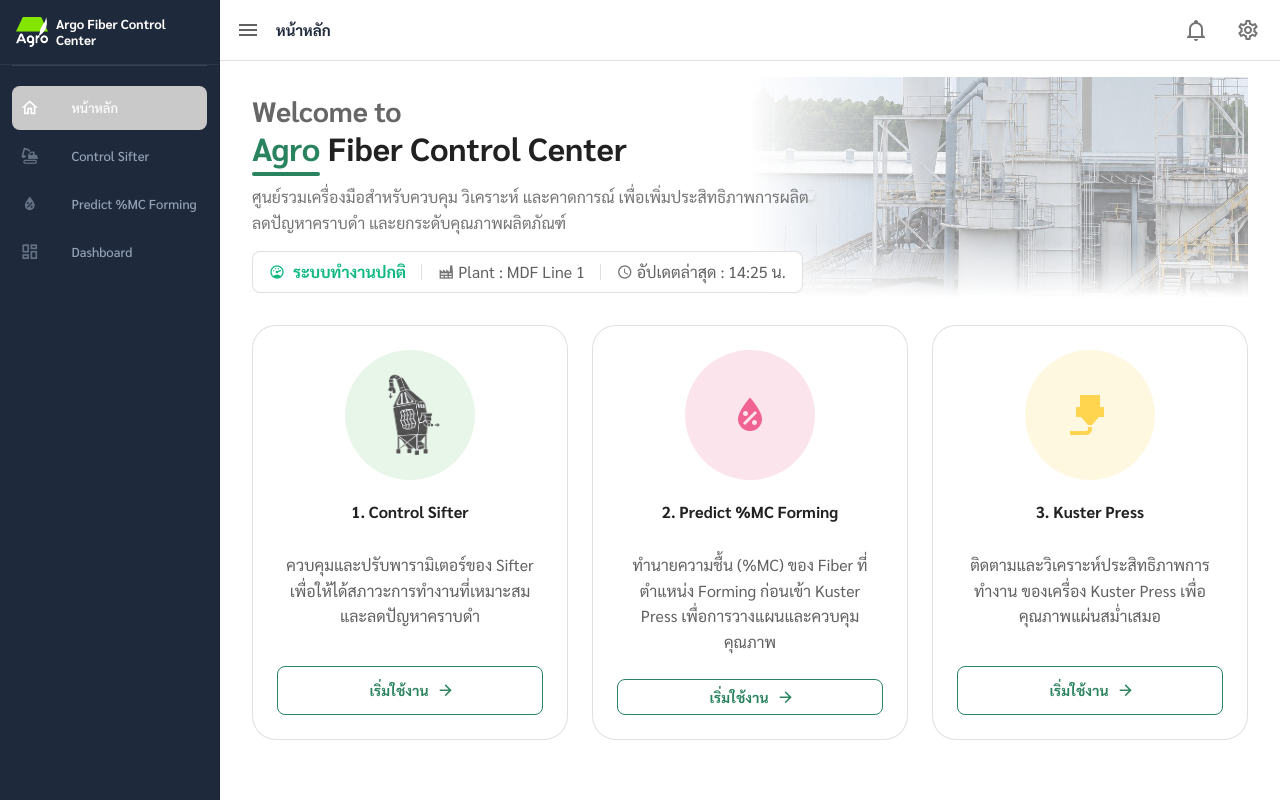
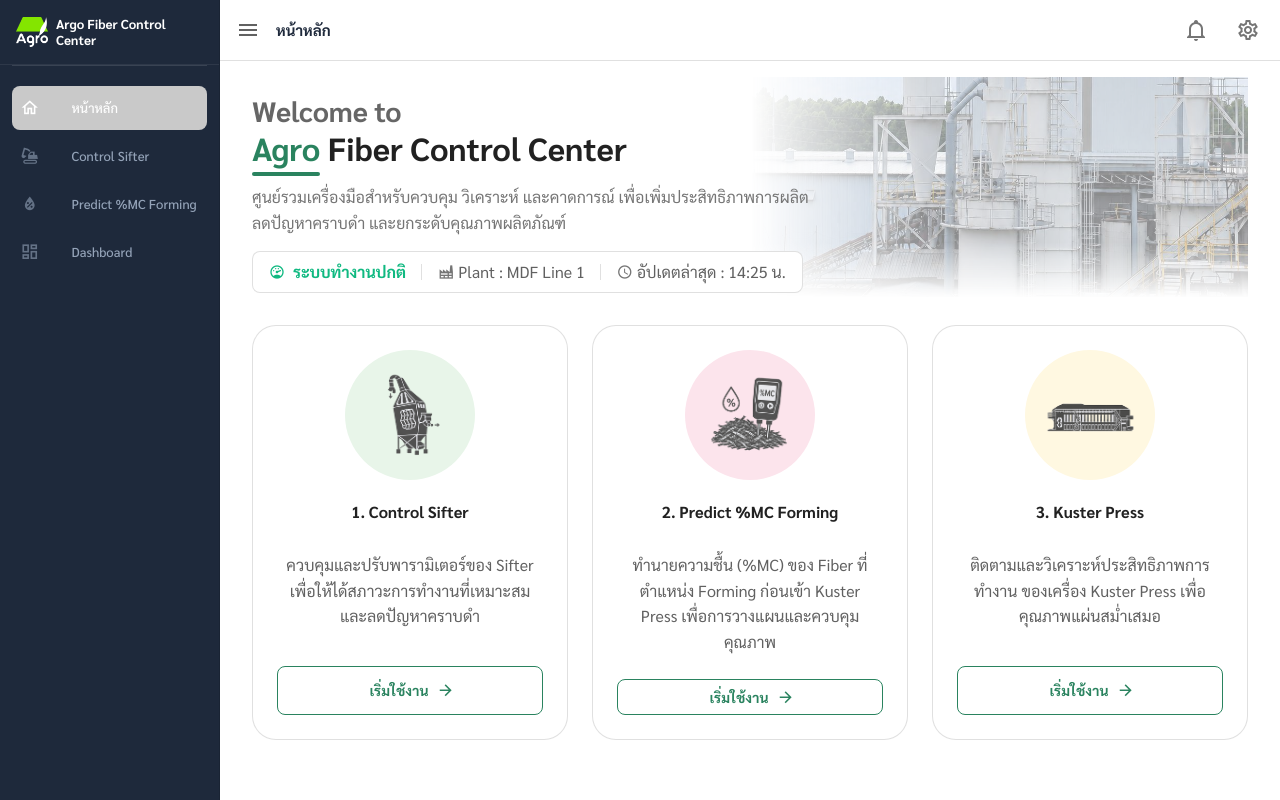
Before and after one commit to SOMDOi555/Project-Bank, a Vue app: page / in a window 1280 px wide. Built offline with nearby package versions, Linux system fonts and the light colour scheme; a small style sheet from the web is missing.

Commit message:
feat: add PredictMCForm component and index page with initial form structure and assets

```diff
--- a/src/pages/index.vue
+++ b/src/pages/index.vue
@@ -116,12 +116,10 @@
             elevation="0"
             border
           >
-            <!-- กล่องแสดงรูปทรงกลม (เว้นว่างรอรูป) -->
+            <!-- กล่องแสดงรูปทรงกลม -->
             <div class="card-media-wrapper mb-5">
               <div class="card-circle bg-pink-lighten-5">
-                <v-icon size="48" color="pink-lighten-2"
-                  >mdi-water-percent</v-icon
-                >
+                <img src="/MC.png" alt="Predict %MC Forming" class="card-img" />
               </div>
             </div>
 
@@ -162,12 +160,10 @@
             elevation="0"
             border
           >
-            <!-- กล่องแสดงรูปทรงกลม (เว้นว่างรอรูป) -->
+            <!-- กล่องแสดงรูปทรงกลม -->
             <div class="card-media-wrapper mb-5">
               <div class="card-circle bg-amber-lighten-5">
-                <v-icon size="48" color="amber-lighten-2"
-                  >mdi-printer-3d-nozzle</v-icon
-                >
+                <img src="/kuster.png" alt="Kuster Press" class="card-img" />
               </div>
             </div>
 
```
Also changed, not shown: public/MC.png (added), public/kuster.png (added).
